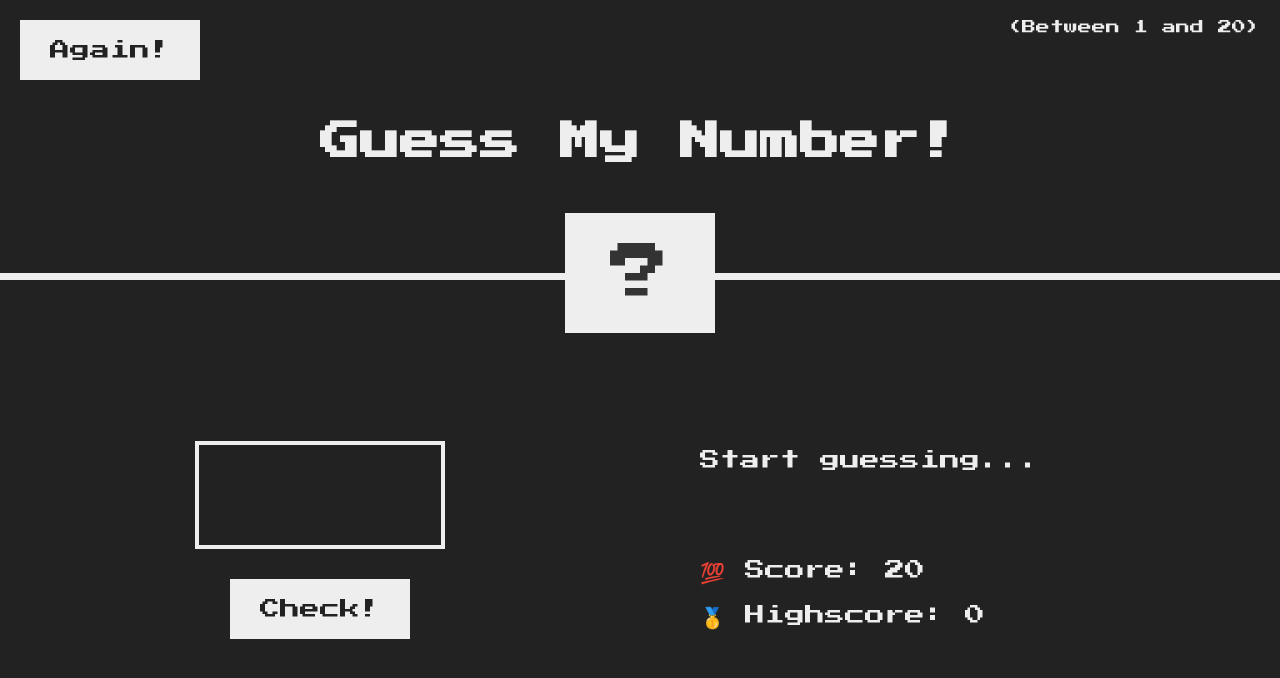
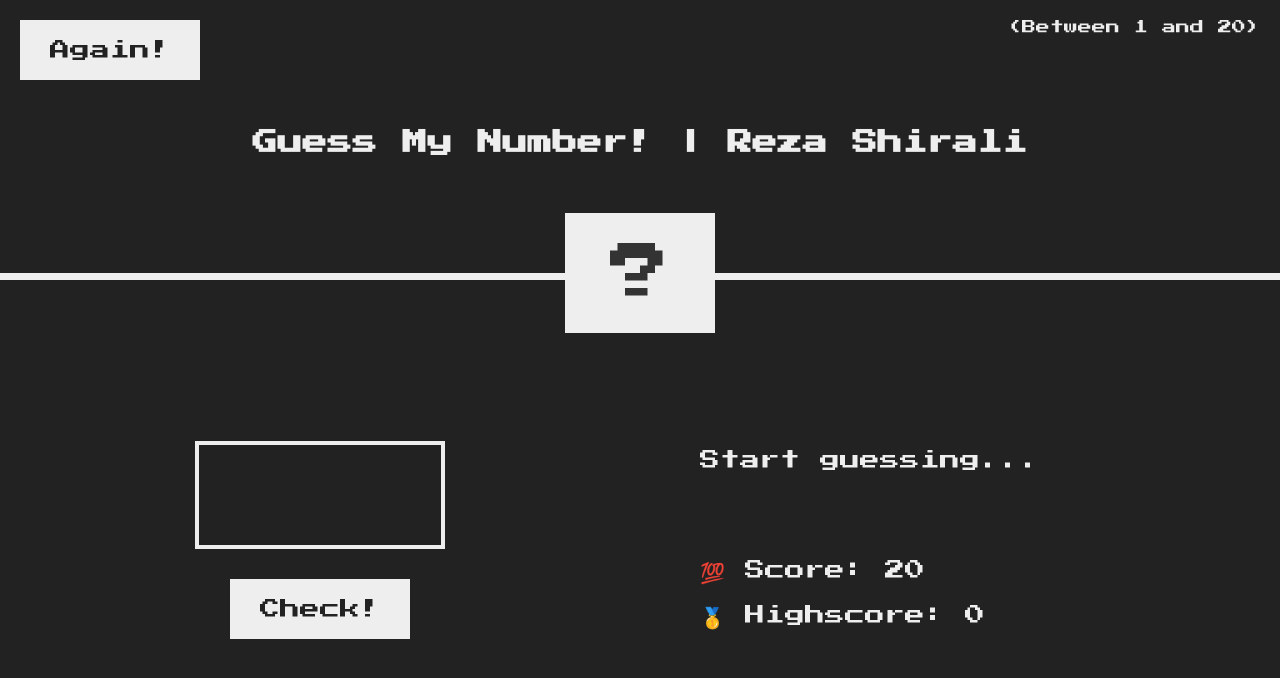
Before and after one commit to Reza-Shirali/Guess-My-Number, a plain HTML site: page index.html in a window 1280 px wide. Drawn offline with Linux system fonts and the light colour scheme.

Commit message:
update project

```diff
--- a/assets/styles/style.css
+++ b/assets/styles/style.css
@@ -1,4 +1,4 @@
-@import url('https://fonts.googleapis.com/css?family=Press+Start+2P&display=swap');
+@import url("https://fonts.googleapis.com/css?family=Press+Start+2P&display=swap");
 
 * {
   margin: 0;
@@ -12,7 +12,7 @@ html {
 }
 
 body {
-  font-family: 'Press Start 2P', sans-serif;
+  font-family: "Press Start 2P", sans-serif;
   color: #eee;
   background-color: #222;
   /* background-color: #60b347; */
@@ -117,3 +117,6 @@ h1 {
 .label-score {
   margin-bottom: 2rem;
 }
+.header__title {
+  font-size: 2.5rem;
+}
--- a/index.html
+++ b/index.html
@@ -9,7 +9,7 @@
   </head>
   <body>
     <header>
-      <h1>Guess My Number! </h1>
+      <h1 class="header__title">Guess My Number! | Reza Shirali</h1>
       <p class="between">(Between 1 and 20)</p>
       <button class="btn again">Again!</button>
       <div class="number">?</div>
```
